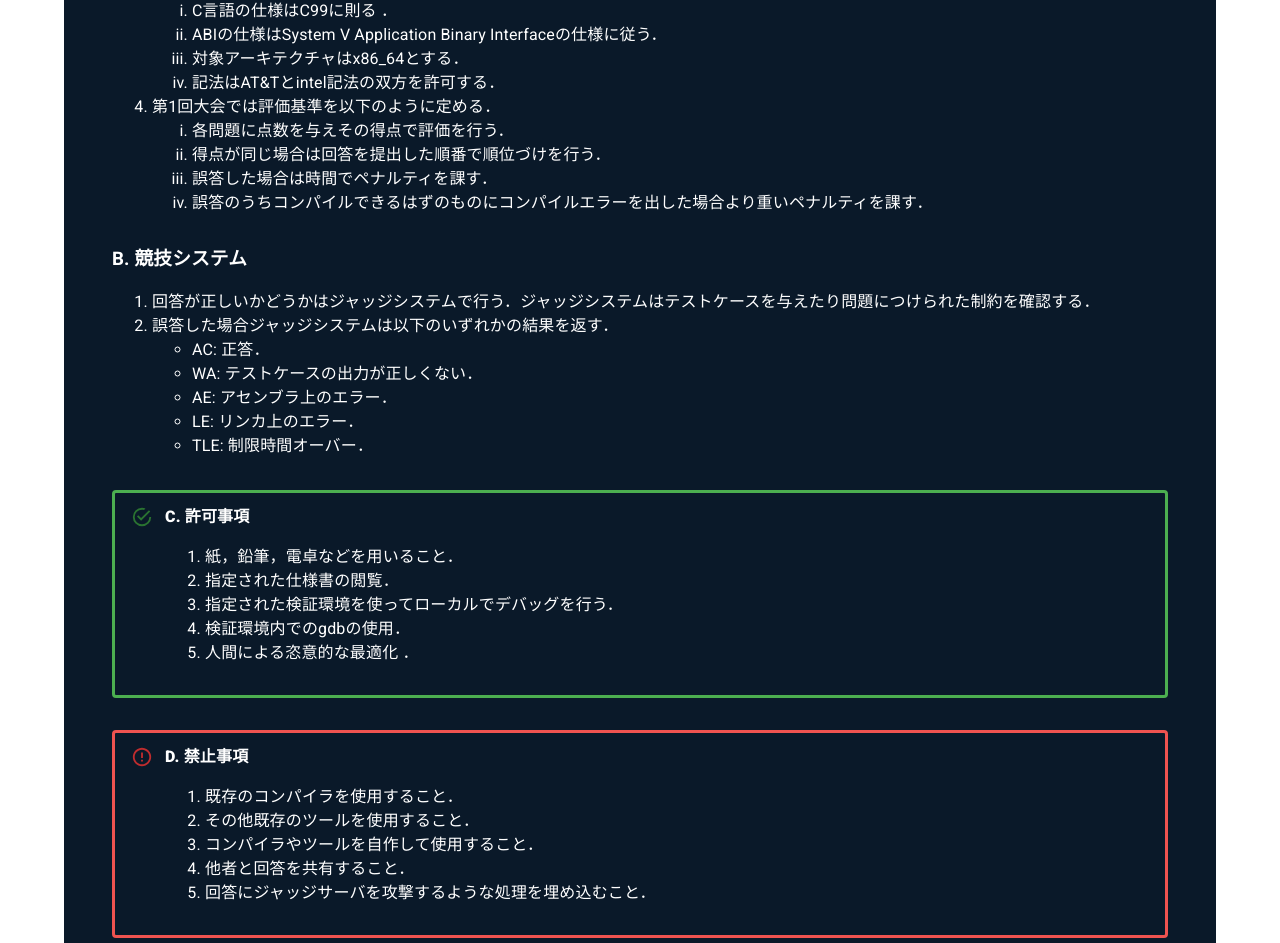
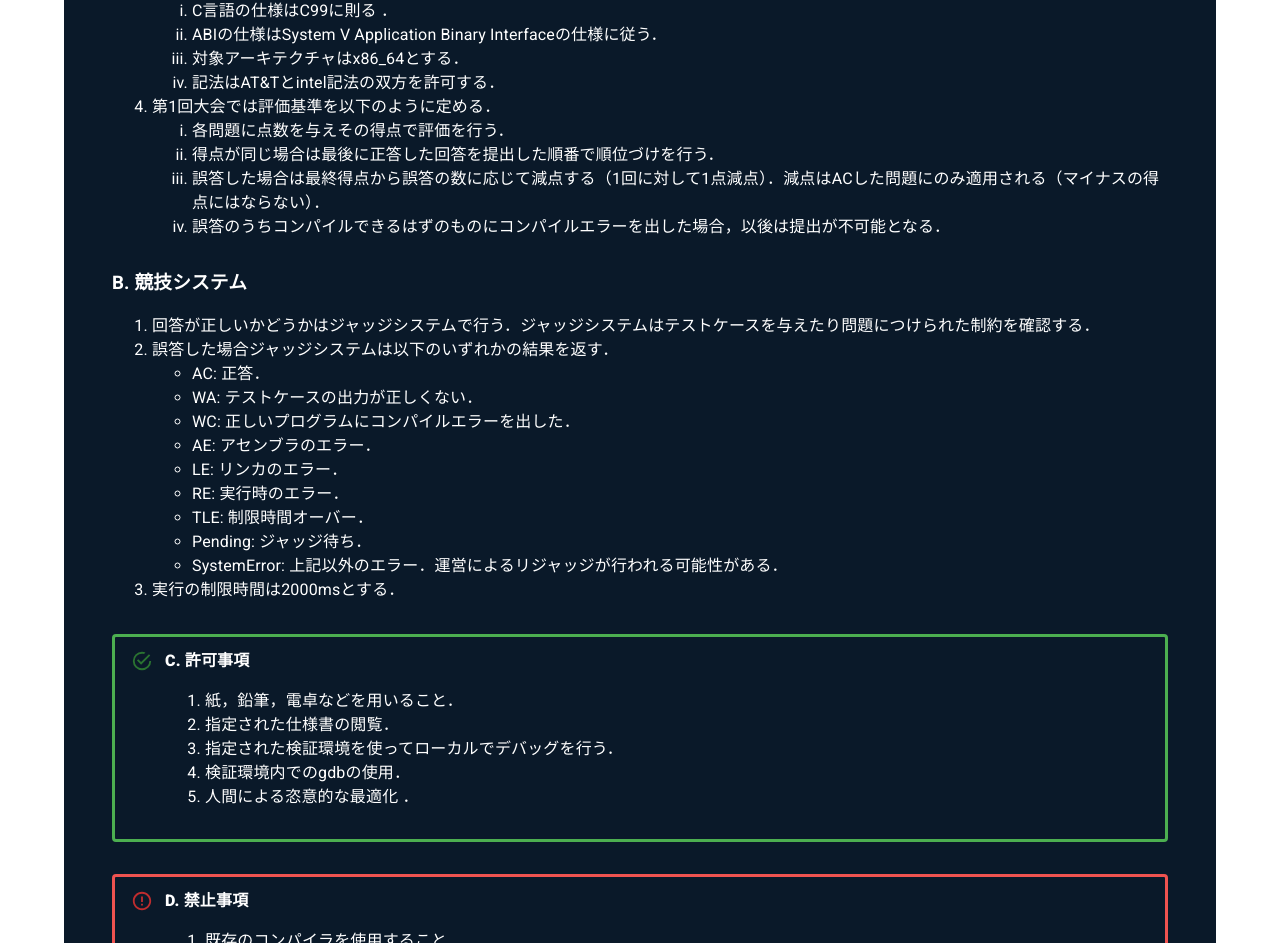
Before and after one commit to HumanCCompilerContest/Human-C-Compiler-Contest_frontend, a Next.js app: page / in a window 1280 px wide. Shown: the part 3313-4256 px from the top of the page. Built offline with nearby package versions, Linux system fonts and the light colour scheme.

Commit message:
update refulation

```diff
--- a/src/components/organisms/home/Regulation.tsx
+++ b/src/components/organisms/home/Regulation.tsx
@@ -73,10 +73,14 @@ const Regulation: FC<RegulationProps> = ({ sx }) => {
                 第1回大会では評価基準を以下のように定める．
                 <ol type='i'>
                   <li>各問題に点数を与えその得点で評価を行う．</li>
-                  <li>得点が同じ場合は回答を提出した順番で順位づけを行う．</li>
-                  <li>誤答した場合は時間でペナルティを課す．</li>
                   <li>
-                    誤答のうちコンパイルできるはずのものにコンパイルエラーを出した場合より重いペナルティを課す．
+                    得点が同じ場合は最後に正答した回答を提出した順番で順位づけを行う．
+                  </li>
+                  <li>
+                    誤答した場合は最終得点から誤答の数に応じて減点する（1回に対して1点減点）．減点はACした問題にのみ適用される（マイナスの得点にはならない）．
+                  </li>
+                  <li>
+                    誤答のうちコンパイルできるはずのものにコンパイルエラーを出した場合，以後は提出が不可能となる．
                   </li>
                 </ol>
               </li>
@@ -96,11 +100,19 @@ const Regulation: FC<RegulationProps> = ({ sx }) => {
                 <ul>
                   <li>AC: 正答．</li>
                   <li>WA: テストケースの出力が正しくない．</li>
-                  <li>AE: アセンブラ上のエラー．</li>
-                  <li>LE: リンカ上のエラー．</li>
+                  <li>WC: 正しいプログラムにコンパイルエラーを出した．</li>
+                  <li>AE: アセンブラのエラー．</li>
+                  <li>LE: リンカのエラー．</li>
+                  <li>RE: 実行時のエラー．</li>
                   <li>TLE: 制限時間オーバー．</li>
+                  <li>Pending: ジャッジ待ち．</li>
+                  <li>
+                    SystemError:
+                    上記以外のエラー．運営によるリジャッジが行われる可能性がある．
+                  </li>
                 </ul>
               </li>
+              <li>実行の制限時間は2000msとする．</li>
             </ol>
           </div>
         </Box>
```
